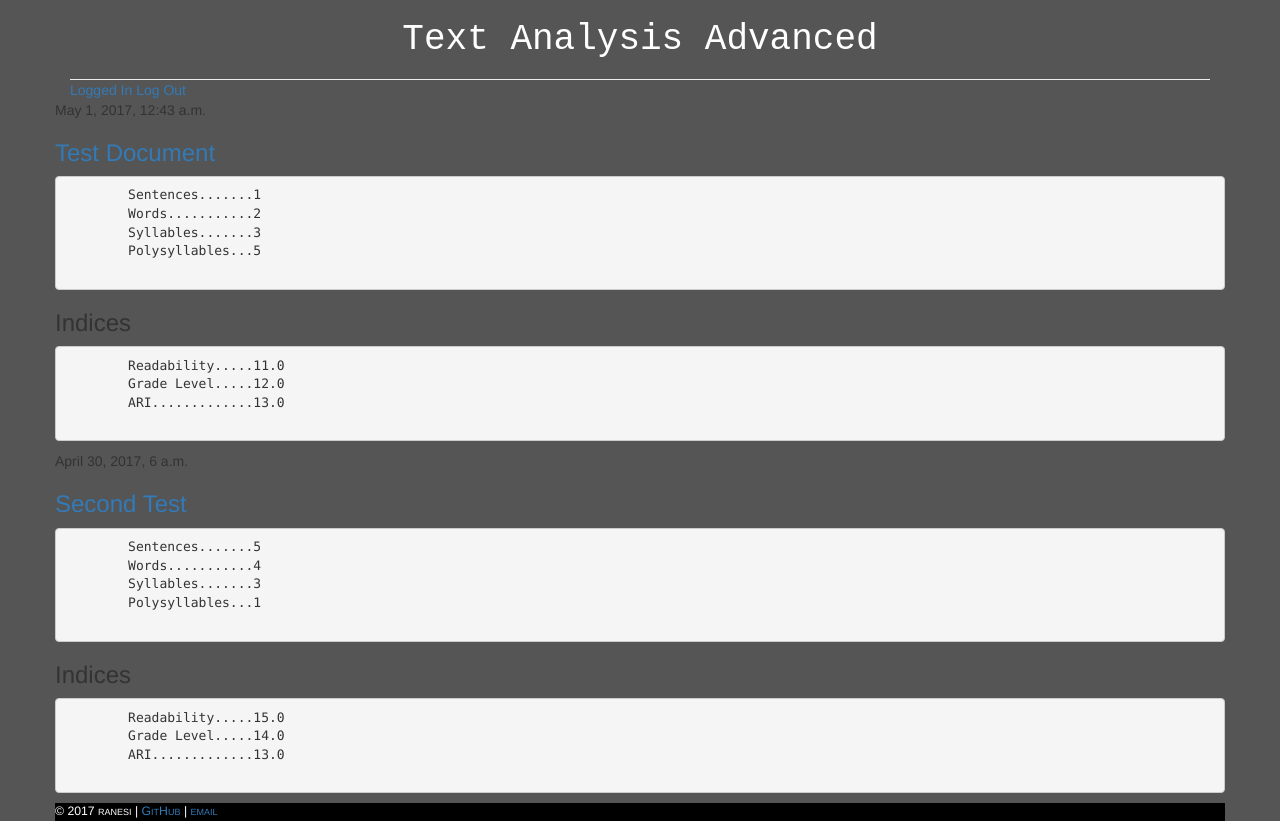
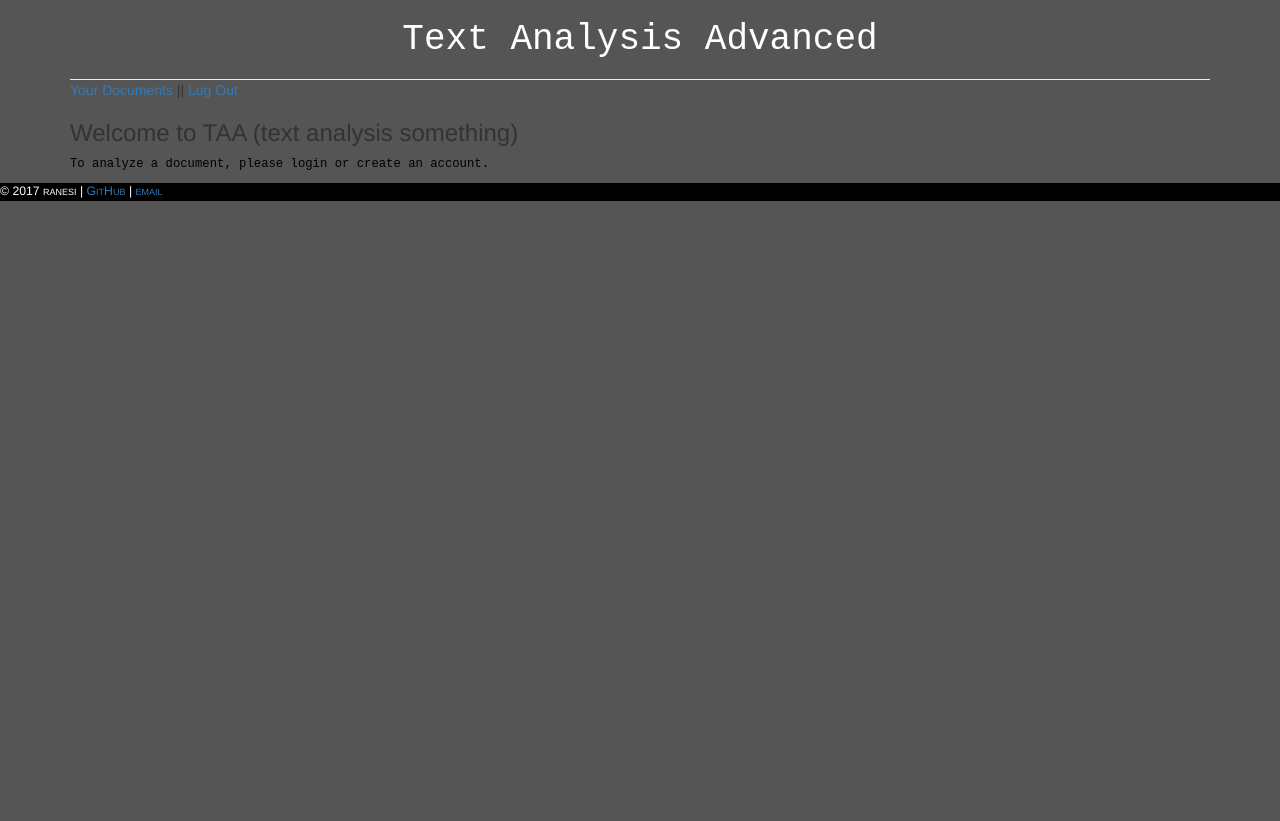
Before and after one commit to ranesi/text_analysis_django, a Django app: page / in a window 1280 px wide. After the commit the page ends 201 px from the top, so only its background shows below. Run offline with Django 3.2, Linux system fonts and the light colour scheme; a user stored in the database is signed in; data comes from the database, SQL or seed files in the repository; parts of the project's set-up code (start-up, migrations or seed data) failed here and were passed over; some libraries are stand-ins or nearby versions.

Commit message:
refining views etc

```diff
--- a/ta_web/templates/ta_web/base.html
+++ b/ta_web/templates/ta_web/base.html
@@ -25,9 +25,8 @@
     </div>
     <div class="user_login">
       {% if user.is_authenticated %}
-      <a href="{% url 'ta_web:show_entries' pk=user.pk %}">Logged In</a>
-      <a href="{% url 'logout' %}?next={% url 'ta_web:logout_message' %}">Log Out</a> {% else %}
-      <a href="{% url 'login' %}?next= {{ request.path }}">Log in or sign up</a> {% endif %}
+      <a href="{% url 'ta_web:show_entries' %}">Your Documents</a> || <a href="{% url 'logout' %}?next={% url 'ta_web:logout_message' %}">Log Out</a> {% else %}
+      <a href="{% url 'login' %}?next= {{ request.path }}">Log in/sign up</a> {% endif %}
     </div>
     <div class="row">
       <!--- various views rendered here --->
--- a/ta_web/templates/ta_web/home.html
+++ b/ta_web/templates/ta_web/home.html
@@ -1,3 +1,6 @@
 {% extends 'ta_web/base.html' %}{% block content %}
-
+<div class="col-sm-12">
+  <h3>Welcome to TAA (text analysis something)</h3>
+  <p>To analyze a document, please login or create an account.</p>
+</div>
 {% endblock %}
--- a/ta_web/templates/ta_web/show_entries.html
+++ b/ta_web/templates/ta_web/show_entries.html
@@ -5,7 +5,7 @@
   <div class="date">
     {{ doc.date_submitted }}
   </div>
-  <h3><a href="{% url 'entry_detail' pk=doc.pk %}">{{ doc.title }}</a></h3>
+  <h3><a href="{% url 'ta_web:entry_detail' pk=doc.pk %}">{{ doc.title }}</a></h3>
       <pre>
         Sentences.......{{ doc.sentences }}
         Words...........{{ doc.words }}
--- a/ta_web/urls.py
+++ b/ta_web/urls.py
@@ -4,7 +4,7 @@
 urlpatterns = [
 
     url(
-        r'^$',
+        r'',
         views.homepage,
         name='homepage'
     ),
@@ -18,7 +18,7 @@
     ),
 
     url(
-        r'^document/(?P<pk>\d+)/$',
+        r'^document/(?P<pk>\d+)$',
         views.entry_detail,
         name='entry_detail'
     ),
--- a/ta_web/views.py
+++ b/ta_web/views.py
@@ -1,17 +1,19 @@
 from django.shortcuts import render, get_object_or_404, redirect
+from django.contrib.auth.decorators import login_required
 from django.http import Http404
 from .models import Document
 from .forms import CreateUserForm
 
 def homepage(request):
-    # temporary
+    return render(request, 'ta_web/home.html')
+
+@login_required
+def show_entries(request):
+    # TODO filter by logged in user
     documents = Document.objects.all()
     return render(request, 'ta_web/show_entries.html', {'documents': documents})
 
-def show_entries(request):
-    documents = Document.objects.all()
-    return render(request, 'ta_web/show_entries.html', {'documents': documents})
-
+@login_required
 def entry_detail(request, pk):
     # try:
     #     document = Document.objects.get(pk=pk)
@@ -31,7 +33,7 @@
             user = form.save()
             user = authenticate(
                 username=request.POST['username'],
-                password=request.POST['password2']
+                password=request.POST['password1']
             )
             login(request, user)
             return redirect('ta_web:homepage')
--- a/text_analysis/urls.py
+++ b/text_analysis/urls.py
@@ -20,33 +20,43 @@
 from django.contrib.auth.forms import UserCreationForm
 from django.conf import settings
 from django.conf.urls.static import static
+from ta_web import views
 
 urlpatterns = [
-#####################################
-# ADMIN CONSOLE
-#####################################
+    #####################################
+    # ADMIN CONSOLE
+    #####################################
     url(
         r'^admin/',
         admin.site.urls
     ),
-#####################################
-# ta_web
-#####################################
+    #####################################
+    # ta_web
+    #####################################
     # route to ta_web
     url(
         r'^',
-        include('ta_web.urls')
+        include(
+            'ta_web.urls',
+            namespace='ta_web'
+        )
     ),
     # login
     url(
         r'^accounts/login/$',
         auth_views.login,
         name='login'
-        ),
+    ),
     # logout
     url(
         r'^accounts/logout/$',
         auth_views.logout,
         name='logout'
     ),
+    # register
+    url(
+        r'^register/$',
+        views.register,
+        name='register'
+    ),
 ]
```
